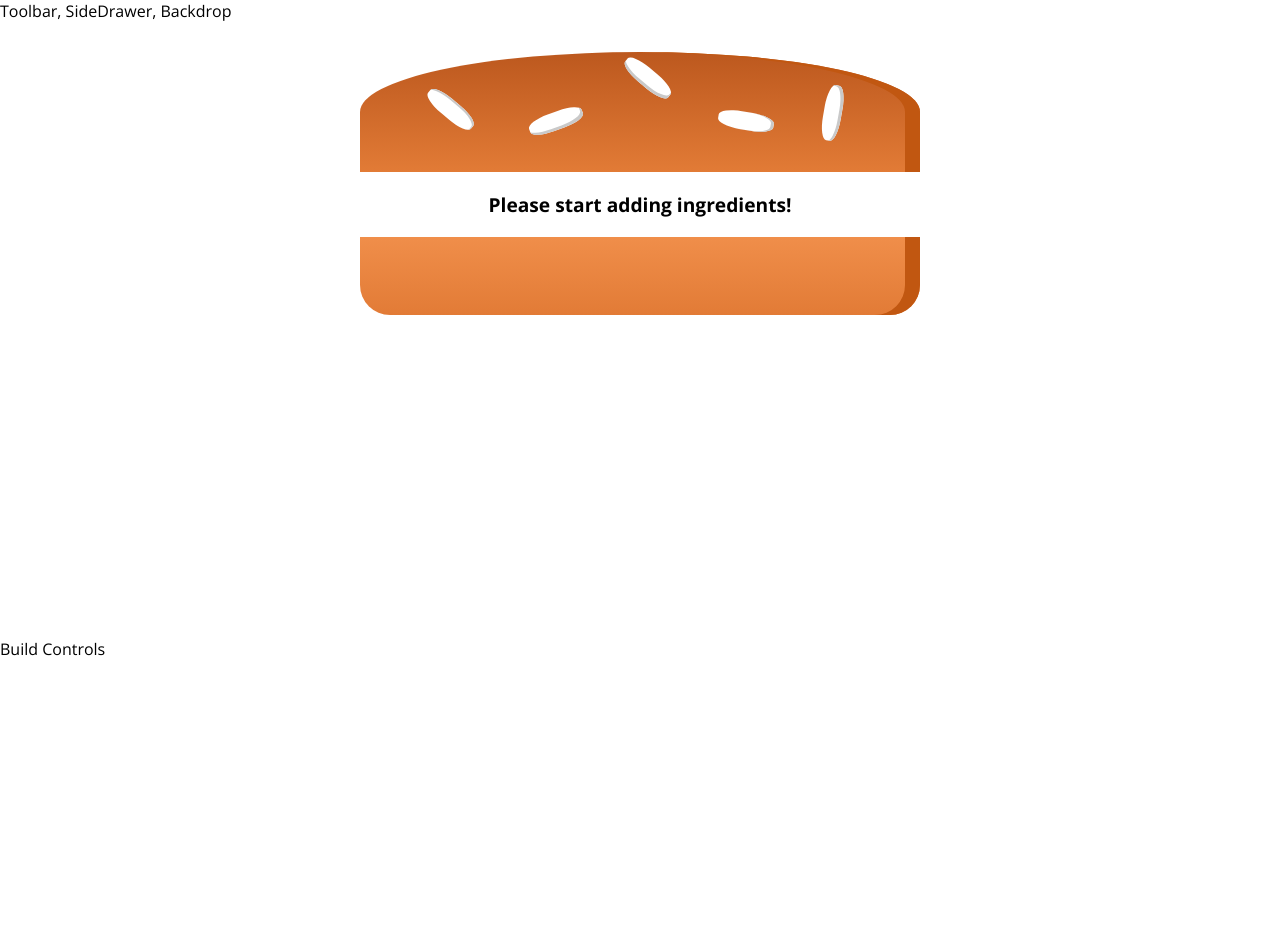
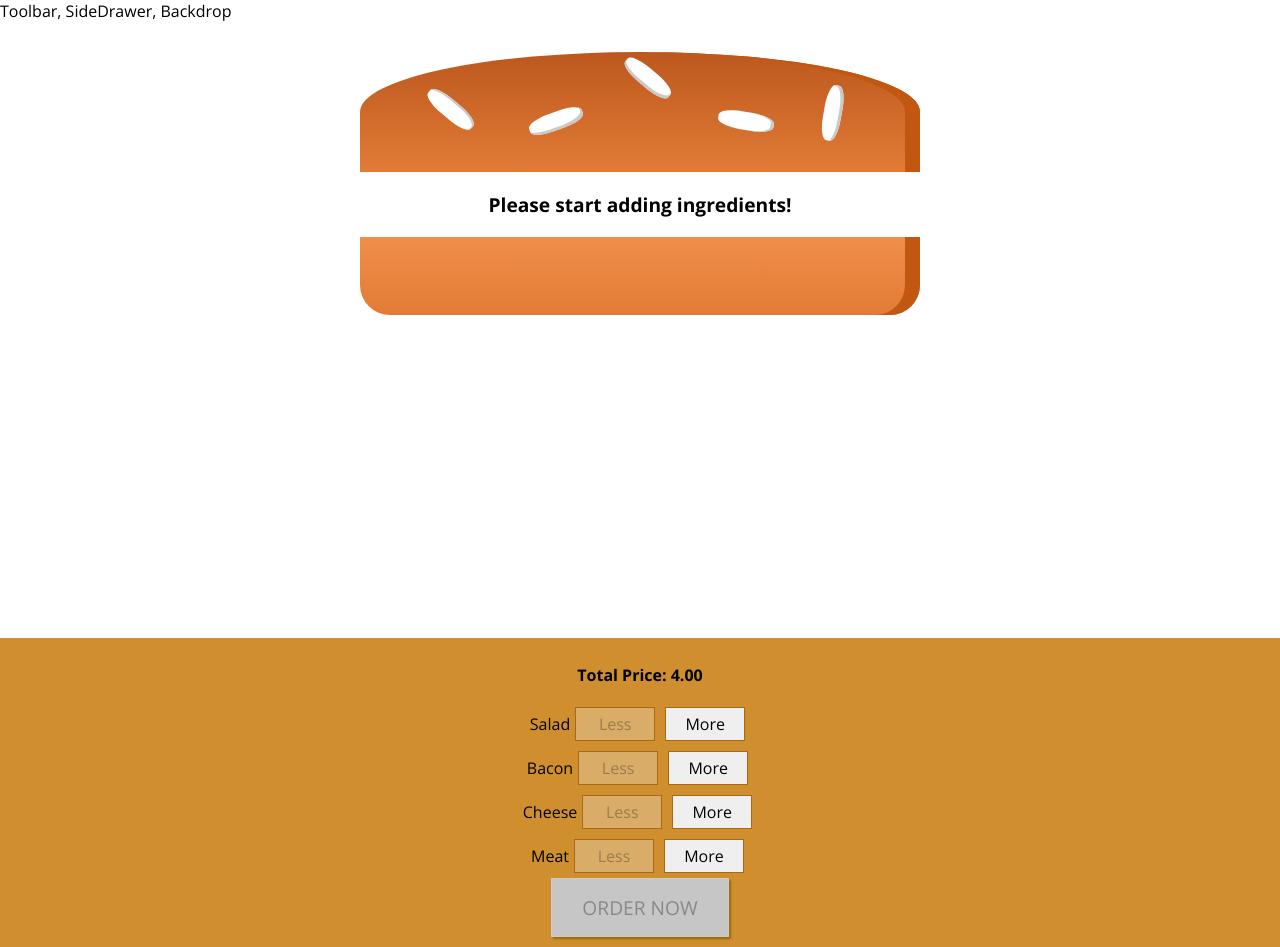
Before and after one commit to andrecintra/burguer-joint, a React app: page / in a window 1280 px wide. Before the commit the page ends 800 px from the top, so only its background shows below. Built offline with nearby package versions, Linux system fonts and the light colour scheme.

Commit message:
Aula 136 - Adding the order Button

```diff
--- /dev/null
+++ b/src/components/Burger/BuildControls/BuildControl/BuildControl.css
@@ -0,0 +1,17 @@
+.BuildControl {
+    display: flex;
+    justify-content: space-between;
+    align-items: center;
+    margin: 5px 0;
+}
+
+.BuildControl button {
+    display: block;
+    font: inherit;
+    padding: 5px;
+    margin: 0 5px;
+    width: 80px;
+    border: 1px solid #AA6817;
+    cursor: pointer;
+    outline: none
+}
--- /dev/null
+++ b/src/components/Burger/BuildControls/BuildControl/BuildControl.js
@@ -0,0 +1,15 @@
+import React from 'react'
+
+import classes from './BuildControl.css'
+
+const BuildControl = (props) => {
+    return (
+        <div className={classes.BuildControl}>
+            <div className={classes.Label}>{props.label}</div>
+            <button className={classes.Less} onClick={props.removed} disabled={props.disabledInfo}>Less</button>
+            <button className={classes.More} onClick={props.added}>More</button>
+        </div>
+    )
+}
+
+export default BuildControl
--- /dev/null
+++ b/src/components/Burger/BuildControls/BuildControls.css
@@ -0,0 +1,52 @@
+.BuildControls {
+    width: 100%;
+    background-color: #CF8F2E;
+    display: flex;
+    flex-flow: column;
+    align-items: center;
+    box-shadow: 0 2px 1px #ccc;
+    margin: auto;
+    padding: 10px 0;
+}
+
+
+.OrderButton {
+    background-color: #DAD735;
+    outline: none;
+    cursor: pointer;
+    border: 1px solid #966909;
+    color: #966909;
+    font-family: inherit;
+    font-size: 1.2em;
+    padding: 15px 30px;
+    box-shadow: 2px 2px 2px #966909;
+}
+
+.OrderButton:hover, .OrderButton:active {
+    background-color: #A0DB41;
+    border: 1px solid #966909;
+    color: #966909;
+}
+
+.OrderButton:disabled {
+    background-color: #C7C6C6;
+    cursor: not-allowed;
+    border: 1px solid #ccc;
+    color: #888888;
+}
+
+.OrderButton:not(:disabled) {
+    animation: enable 0.3s linear;
+}
+
+@keyframes enable {
+    0% {
+        transform: scale(1);
+    }
+    60% {
+        transform: scale(1.1);
+    }
+    100% {
+        transform: scale(1);
+    }
+}
--- /dev/null
+++ b/src/components/Burger/BuildControls/BuildControls.js
@@ -0,0 +1,30 @@
+import React from 'react'
+
+import classes from './BuildControls.css';
+import BuildControl from './BuildControl/BuildControl'
+
+const controls = [
+    {label: 'Salad', type: 'salad'},
+    {label: 'Bacon', type: 'bacon'},
+    {label: 'Cheese', type: 'cheese'},
+    {label: 'Meat', type: 'meat'}
+]
+
+const BuildControls = (props) => {
+    return (
+        <div className={classes.BuildControls}>
+            <p><strong>Total Price: {props.price}</strong></p>
+            {controls.map(ctrl => {
+                return <BuildControl
+                key={ctrl.label}
+                label={ctrl.label}
+                added={() => props.ingredientAdded(ctrl.type)}
+                removed={() => props.removedIngredient(ctrl.type)}
+                disabledInfo={props.disabledinfo[ctrl.type]}/>
+            })}
+            <button className={classes.OrderButton} disabled={!props.purchasable}>ORDER NOW</button>
+        </div>
+    )
+}
+
+export default BuildControls
--- a/src/containers/BurgerBuilder/BurgerBuilder.js
+++ b/src/containers/BurgerBuilder/BurgerBuilder.js
@@ -2,6 +2,14 @@
 
 import PageAux from '../../hoc/PageAux';
 import Burger from '../../components/Burger/Burger';
+import BuildControls from '../../components/Burger/BuildControls/BuildControls';
+
+const INGREDIENTS_PRICES = {
+    salad: 0.5,
+    cheese: 0.4,
+    meat: 1.3,
+    bacon: 0.7
+}
 
 class BurgerBuilder extends Component {
     // constructor(props) {
@@ -14,14 +22,76 @@
             bacon: 0,
             cheese: 0,
             meat: 0
+        },
+        totalPrice: 4,
+        purchasable: false
+    }
+
+    updatedPurchasableState = (ingredients) => {
+
+        const sum = Object.keys(ingredients).map(igKey => {
+            return ingredients[igKey];
+        }).reduce((sum, el) => {
+            return sum + el
+        }, 0)
+
+        this.setState({purchasable: sum > 0})
+    }
+
+    addIngredientHandler = (type) => {
+
+        const oldCount = this.state.ingredients[type]
+        const updateCount = oldCount + 1;
+        const updatedIngredients = {
+            ...this.state.ingredients
         }
+        updatedIngredients[type] = updateCount;
+        const priceAddition = INGREDIENTS_PRICES[type]
+        const oldPrice = this.state.totalPrice
+        const newPrice = oldPrice + priceAddition
+        this.setState({totalPrice: newPrice, ingredients: updatedIngredients})
+        this.updatedPurchasableState(updatedIngredients);
+    }
+
+
+    removeIngredientsHandler = (type) => {
+
+        const oldCount = this.state.ingredients[type]
+
+        if(oldCount <= 0){
+            return;
+        }
+
+        const updateCount = oldCount - 1;
+        const updatedIngredients = {
+            ...this.state.ingredients
+        }
+        updatedIngredients[type] = updateCount;
+        const priceDeduction = INGREDIENTS_PRICES[type]
+        const oldPrice = this.state.totalPrice
+        const newPrice = oldPrice - priceDeduction;
+        this.setState({totalPrice: newPrice, ingredients: updatedIngredients})
+        this.updatedPurchasableState(updatedIngredients);
     }
 
     render () {
+        const disabledStateIngredients = {...this.state.ingredients}
+
+        for (let key in disabledStateIngredients) {
+            disabledStateIngredients[key] = disabledStateIngredients[key] <= 0
+        }
+
+
+
         return (
              <PageAux>
                 <Burger ingredients={this.state.ingredients} />
-                <div>Build Controls</div>
+                <BuildControls
+                ingredientAdded={this.addIngredientHandler}
+                removedIngredient={this.removeIngredientsHandler}
+                disabledinfo={disabledStateIngredients}
+                price={this.state.totalPrice.toFixed(2)}
+                purchasable={this.state.purchasable}/>
             </PageAux>
         );
     }
```
